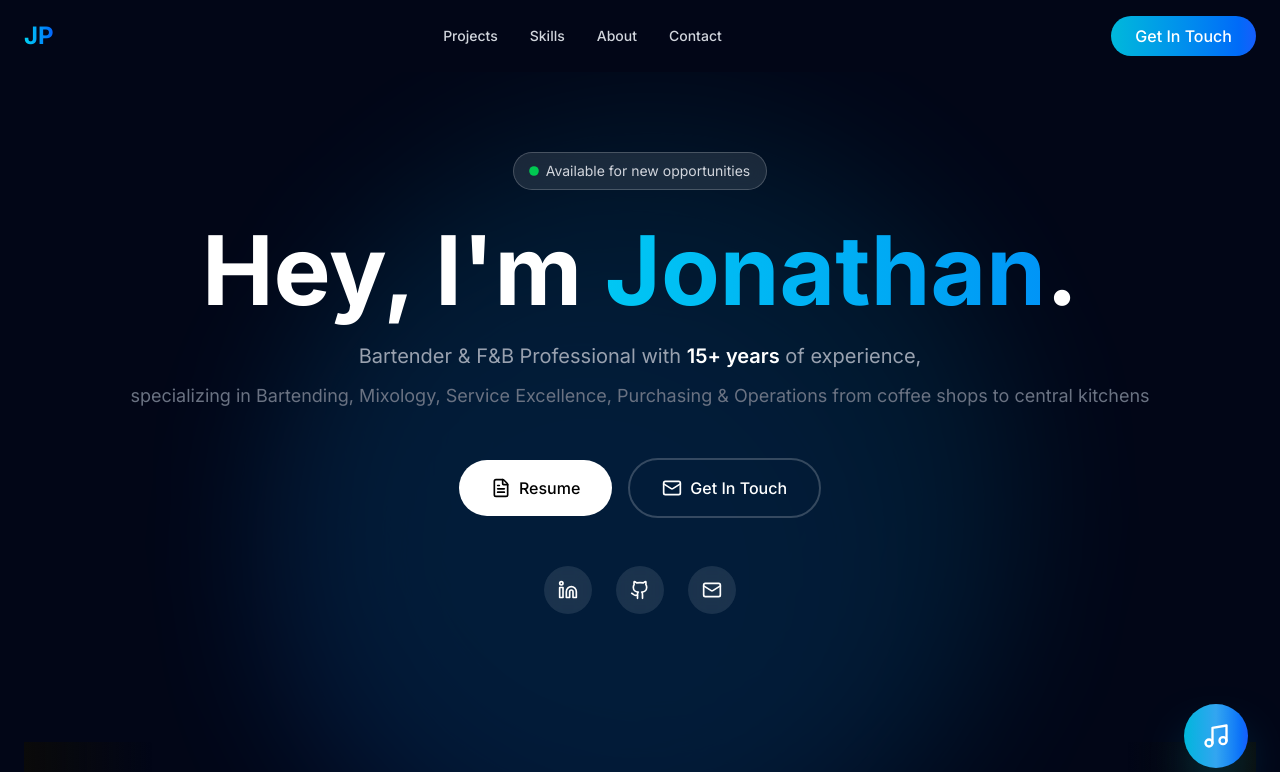
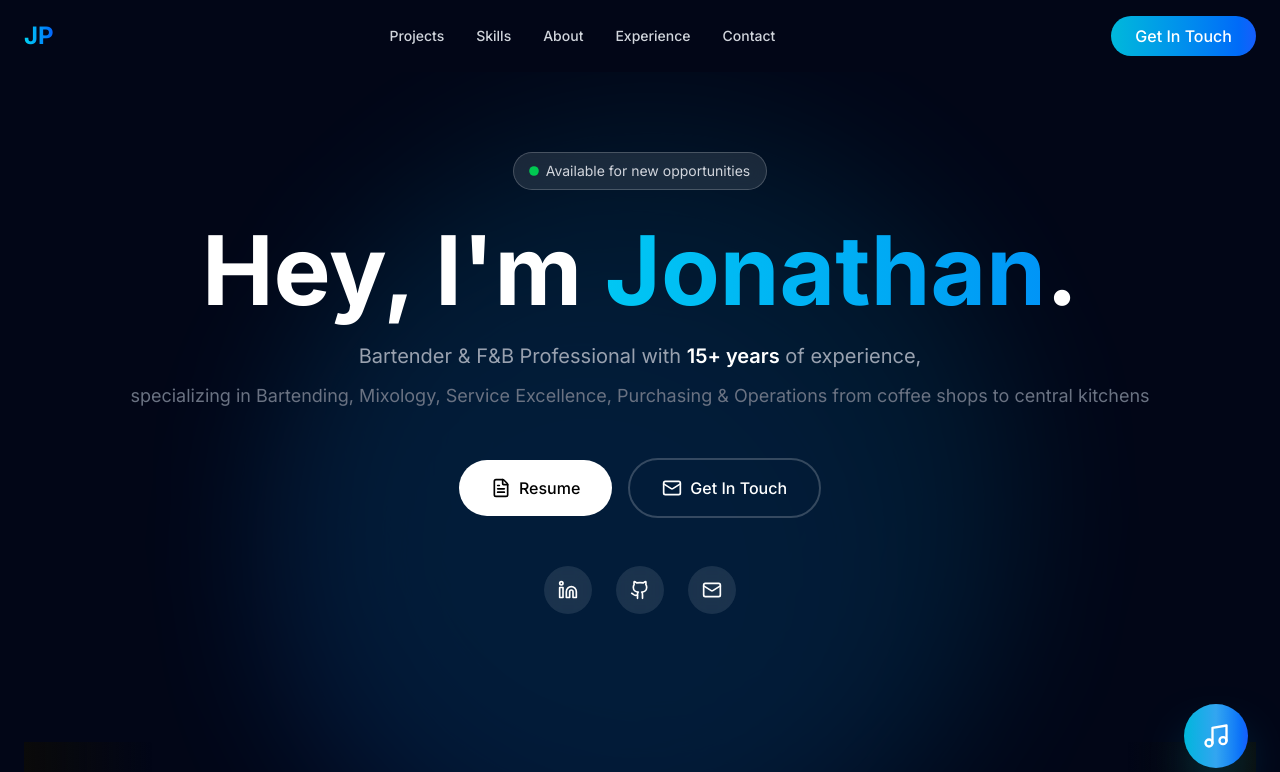
Before and after one commit to JAP369/jp-portfolio-2025, a Next.js app: page / in a window 1280 px wide. Shown: the top 772 px of the page. Built offline with nearby package versions, Linux system fonts and the light colour scheme.

Commit message:
Unhide Experience section from main page and navbar
- Uncommented ExperienceSection in app/page.tsx
- Added Experience menu item back to navbar (between About and Contact)
- Experience section now visible on main page

```diff
--- a/app/page.tsx
+++ b/app/page.tsx
@@ -21,7 +21,7 @@ export default function Home() {
       {/* <TestimonialsSection /> */}
       <SkillsSection />
       <AboutSection />
-      {/* <ExperienceSection /> */}
+      <ExperienceSection />
       {/* <FreelanceServicesSection /> */}
       <ContactSection />
     </main>
--- a/components/Navbar.tsx
+++ b/components/Navbar.tsx
@@ -8,6 +8,7 @@ const navItems = [
   { name: 'Projects', href: '#projects' },
   { name: 'Skills', href: '#skills' },
   { name: 'About', href: '#about' },
+  { name: 'Experience', href: '#experience' },
   { name: 'Contact', href: '#contact' },
 ];
 
```
